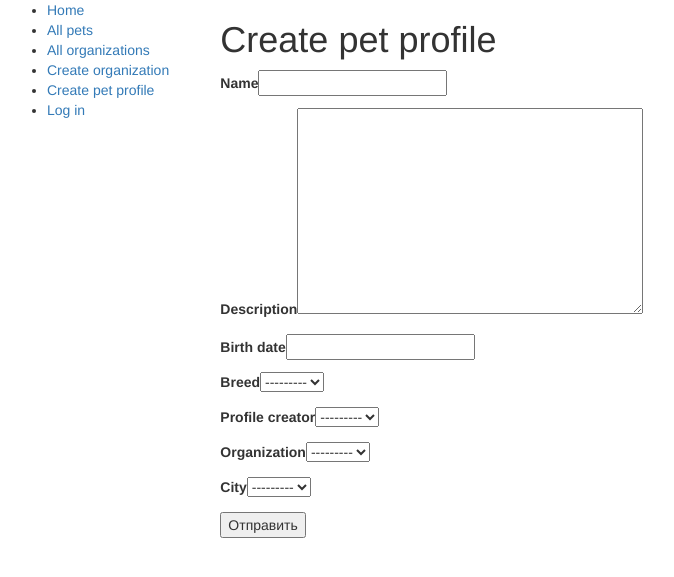
After one commit to robot-le/pet_adoption_website, a Django app: page /pet/create/ in a window 1280 px wide. The commit adds this page. Shown: the top 577 px of the page, without its empty margins (8-682 px from the left). Run offline with Django 5.2, Linux system fonts and the light colour scheme; data that the repository does not hold is empty; some libraries are stand-ins or nearby versions.

Commit message:
Add pet profile and organization creation forms

```diff
--- a/pets_listing/models.py
+++ b/pets_listing/models.py
@@ -38,7 +38,7 @@ class Pet(models.Model):
         return self.name
 
     def get_absolute_url(self):
-        return reverse('pet-detail', kwargs={'pk': self.pk})
+        return reverse('pet_detail', kwargs={'pk': self.pk})
 
     # def calculate_age(self):
     #     today = date.today()
@@ -91,7 +91,7 @@ class Organization(models.Model):
         return self.name
 
     def get_absolute_url(self):
-        return reverse('organization-detail', kwargs={'pk': self.pk})
+        return reverse('organization_detail', kwargs={'pk': self.pk})
 
 
 class City(models.Model):
--- a/pets_listing/templates/base.html
+++ b/pets_listing/templates/base.html
@@ -24,6 +24,8 @@
                     <li><a href="{% url 'home' %}">Home</a></li>
                     <li><a href="{% url 'pets' %}">All pets</a></li>
                     <li><a href="{% url 'organizations' %}">All organizations</a></li>
+                    <li><a href="{% url 'organization_create' %}">Create organization</a></li>
+                    <li><a href="{% url 'pet_create' %}">Create pet profile</a></li>
                     {% if user.is_authenticated %}
                         <li>{{ user.username }}</li>
                         <form id="logout-form" method="post" action="{% url 'admin:logout' %}">
--- /dev/null
+++ b/pets_listing/templates/pets_listing/pet_form.html
@@ -0,0 +1,14 @@
+{% extends 'base.html' %}
+
+{% block content %}
+    <h1>Create pet profile</h1>
+    <form action="" method="post" enctype="multipart/form-data">
+        {% csrf_token %}
+        <div class="form-error">{{ form.non_field_errors }}</div>
+        {% for f in form %}
+            <p><label class="form-label" for="{{ f.id_for_label }}">{{ f.label }}</label>{{ f }}</p>
+            <div class="form-error">{{ f.errors }}</div>
+        {% endfor %}
+        <p><button type="submit">Отправить</button></p>
+    </form>
+{% endblock %}
--- a/pets_listing/urls.py
+++ b/pets_listing/urls.py
@@ -1,11 +1,13 @@
-from django.urls import path, re_path
+from django.urls import re_path
 from . import views
 
 
 urlpatterns = [
     re_path(r'^$', views.home, name='home'),
     re_path(r'pets/', views.PetListView.as_view(), name='pets'),
-    re_path(r'^pet/(?P<pk>\d+)$', views.PetDetailView.as_view(), name='pet-detail'),
+    re_path(r'^pet/(?P<pk>\d+)$', views.PetDetailView.as_view(), name='pet_detail'),
     re_path(r'^organizations/', views.OrganizationListView.as_view(), name='organizations'),
-    re_path(r'^organization/(?P<pk>\d+)$', views.OrganizationDetailView.as_view(), name='organization-detail'),
+    re_path(r'^organization/(?P<pk>\d+)$', views.OrganizationDetailView.as_view(), name='organization_detail'),
+    re_path(r'^pet/create/', views.PetCreateView.as_view(), name='pet_create'),
+    re_path(r'^organization/create/', views.OrganizationCreateView.as_view(), name='organization_create'),
 ]
--- a/pets_listing/views.py
+++ b/pets_listing/views.py
@@ -25,3 +25,13 @@ class OrganizationListView(generic.ListView):
 
 class OrganizationDetailView(generic.DetailView):
     model = Organization
+
+
+class PetCreateView(generic.CreateView):
+    model = Pet
+    fields = '__all__'
+
+
+class OrganizationCreateView(generic.CreateView):
+    model = Organization
+    fields = '__all__'
```
Also changed, not shown: pets_listing/templates/pets_listing/organization_form.html (added, +14 -0 lines).
